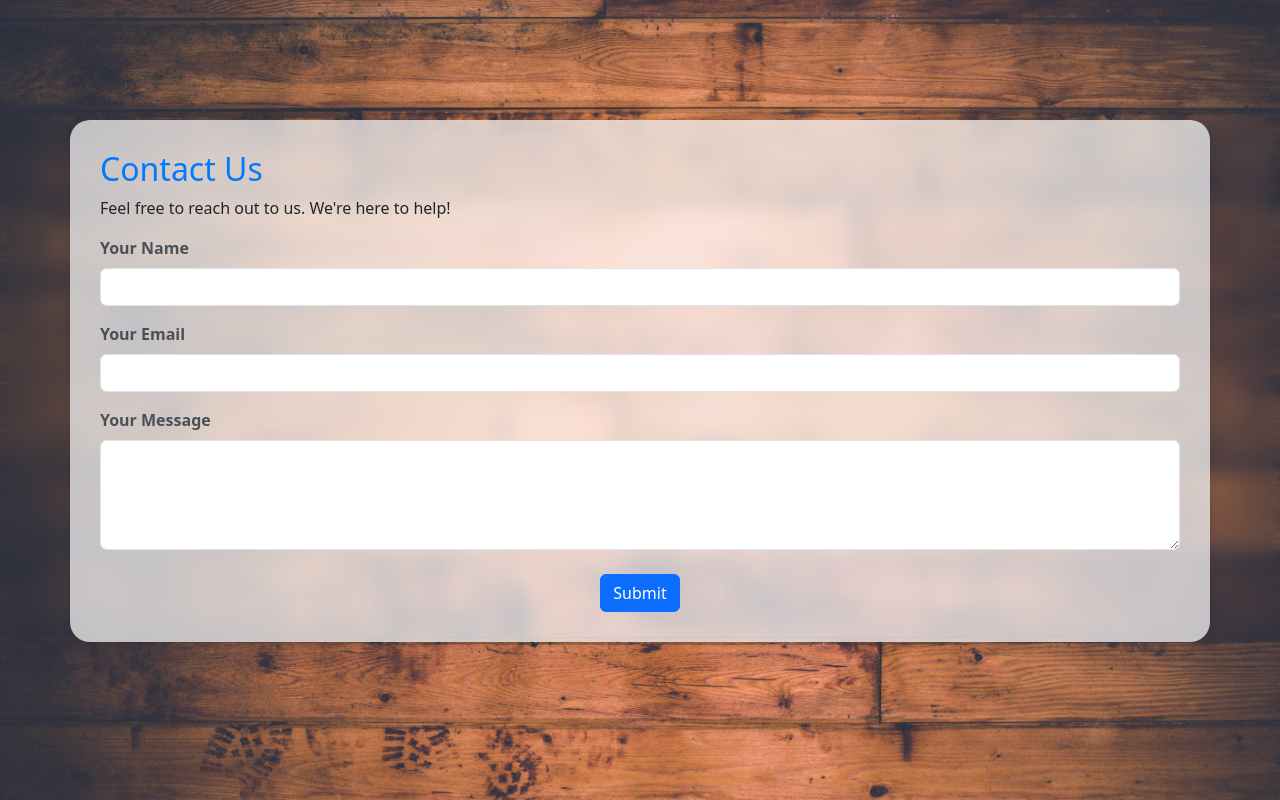
After one commit to jayakrishnagaddam/PRICES-PREDICTION-SYSTEM, a Flask app: page /contactus in a window 1280 px wide. The commit adds this page. Run offline with Flask 3, Linux system fonts and the light colour scheme; some libraries are stand-ins or nearby versions.

Commit message:
Enhancements Updates

```diff
--- a/app.py
+++ b/app.py
@@ -2,7 +2,7 @@ from flask import Flask, render_template, request, redirect, url_for, flash, ses
 from flask_pymongo import PyMongo
 
 app = Flask(__name__)
-app.config["SECRET_KEY"] = "1234"  # Add a secret key for flash messages
+app.config["SECRET_KEY"] = "1234"
 app.config["MONGO_URI"] = "mongodb+srv://2100090162:manigaddam@deepsheild.kzgpo9p.mongodb.net/VegetableDB"
 mongo = PyMongo(app)
 
@@ -66,9 +66,9 @@ def signup():
 
     return render_template('signup.html')
 
-@app.route('/final')
-def final():
-    return render_template('final.html')
+@app.route('/contactus')
+def contactus():
+    return render_template('contactus.html')
 
 if __name__ == '__main__':
     app.run(host="0.0.0.0", debug=True)
--- /dev/null
+++ b/templates/contactus.html
@@ -0,0 +1,78 @@
+<!DOCTYPE html>
+<html lang="en">
+<head>
+    <title>Contact Us</title>
+  <meta charset="UTF-8">
+  <meta name="viewport" content="width=device-width, initial-scale=1.0">
+  <link href="https://cdn.jsdelivr.net/npm/bootstrap@5.3.0/dist/css/bootstrap.min.css" rel="stylesheet">
+  {%include 'bootstrap.html'%}
+  <style>
+    @import url("https://maxcdn.bootstrapcdn.com/font-awesome/4.5.0/css/font-awesome.min.css");
+@import url(https://fonts.googleapis.com/css?family=Open+Sans);
+    body {
+      background: url('static/contactbg.jpg'); /* Placeholder URL for flower pattern */
+      backdrop-filter: blur(10px);
+      background-size: cover;
+      align-items: center;
+
+    }
+
+    .container {
+      background-color: rgba(255, 255, 255, 0.7);
+      box-shadow: 0 0 10px rgba(0, 0, 0, 0.1);
+      border-radius: 20px;
+      padding: 30px;
+      margin-top: 120px;
+    }
+
+    h2 {
+      color: #007bff;
+    }
+
+    label {
+      font-weight: bold;
+      color: #495057;
+    }
+
+    button {
+      background-color: #007bff;
+      color: #ffffff;
+      border: none;
+    }
+
+    button:hover {
+      background-color: #0056b3;
+    }
+  </style>
+  <title>Contact Us</title>
+</head>
+<body>
+
+  <div class="container">
+    <h2>Contact Us</h2>
+    <p>Feel free to reach out to us. We're here to help!</p>
+
+    <form>
+      <div class="mb-3">
+        <label for="name" class="form-label">Your Name</label>
+        <input type="text" class="form-control" id="name" required>
+      </div>
+
+      <div class="mb-3">
+        <label for="email" class="form-label">Your Email</label>
+        <input type="email" class="form-control" id="email" required>
+      </div>
+
+      <div class="mb-3">
+        <label for="message" class="form-label">Your Message</label>
+        <textarea class="form-control" id="message" rows="4" required></textarea>
+      </div>
+<div class="text-center mt-4">
+      <button type="submit" class="btn btn-primary">Submit</button>
+      </div>
+    </form>
+  </div>
+
+  <script src="https://cdn.jsdelivr.net/npm/bootstrap@5.3.0/dist/js/bootstrap.bundle.min.js"></script>
+</body>
+</html>
--- a/templates/homenav.html
+++ b/templates/homenav.html
@@ -26,6 +26,9 @@
             <a style="color: antiquewhite;" class="nav-link active" href="#requirements">Local Markets</a>
           </li>
           <li class="nav-item">
+            <a style="color: antiquewhite;" class="nav-link active" href="#">Careers</a>
+          </li>
+          <li class="nav-item">
             <a style="color: antiquewhite;" class="nav-link active" href="contactus">Contact us</a>
           </li>
          </ul>
```
Also changed, not shown: templates/example.html (+16 -12 lines), static/contactbg.jpg (added).
